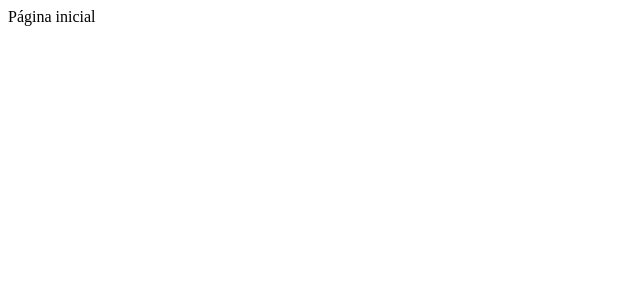
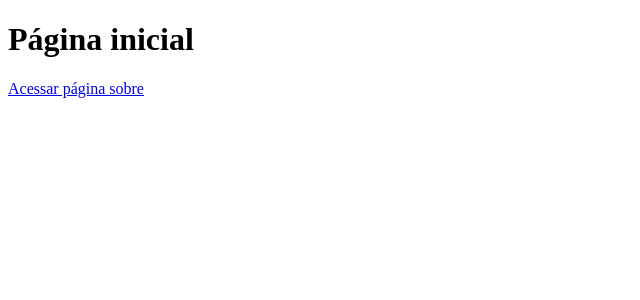
Before and after one commit to steniols/ideia-unica, a Next.js app: page / in a window 1280 px wide. Shown: the top 300 px of the page, without its empty margins (0-640 px from the left). Built offline with nearby package versions, Linux system fonts and the light colour scheme.

Commit message:
Adicionando o componente Link

```diff
--- a/pages/index.js
+++ b/pages/index.js
@@ -1,5 +1,14 @@
+import Link from 'next/link';
+
 function Home() {
-    return <div>Página inicial</div>
+    return (
+        <div>
+            <h1>Página inicial</h1>
+            <Link href="/sobre">
+                <a>Acessar página sobre</a>
+            </Link>
+        </div>
+    )
 }
 
 export default Home
```
Also changed, not shown: pages/sobre.js (added, +14 -0 lines).
